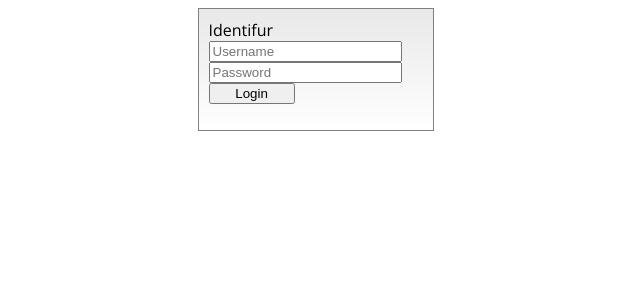
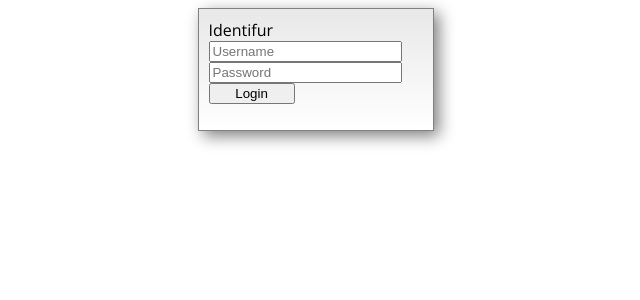
Before and after one commit to NathanBitTheMoon/identifur, a PHP site: page / in a window 1280 px wide. Shown: the top 300 px of the page, without its empty margins (324-964 px from the left). Run offline with PHP 8.4, Linux system fonts and the light colour scheme.

Commit message:
testing layout

```diff
--- a/dbfrontend/html/html/css/login.css
+++ b/dbfrontend/html/html/css/login.css
@@ -7,6 +7,7 @@
 
     font-family: 'Open Sans', sans-serif;
     background: linear-gradient(0deg, #ffffff, #e8e8e8);
+    box-shadow: gray 5px 5px 15px;
 }
 
 .loginwin input[type="text"] {
```
